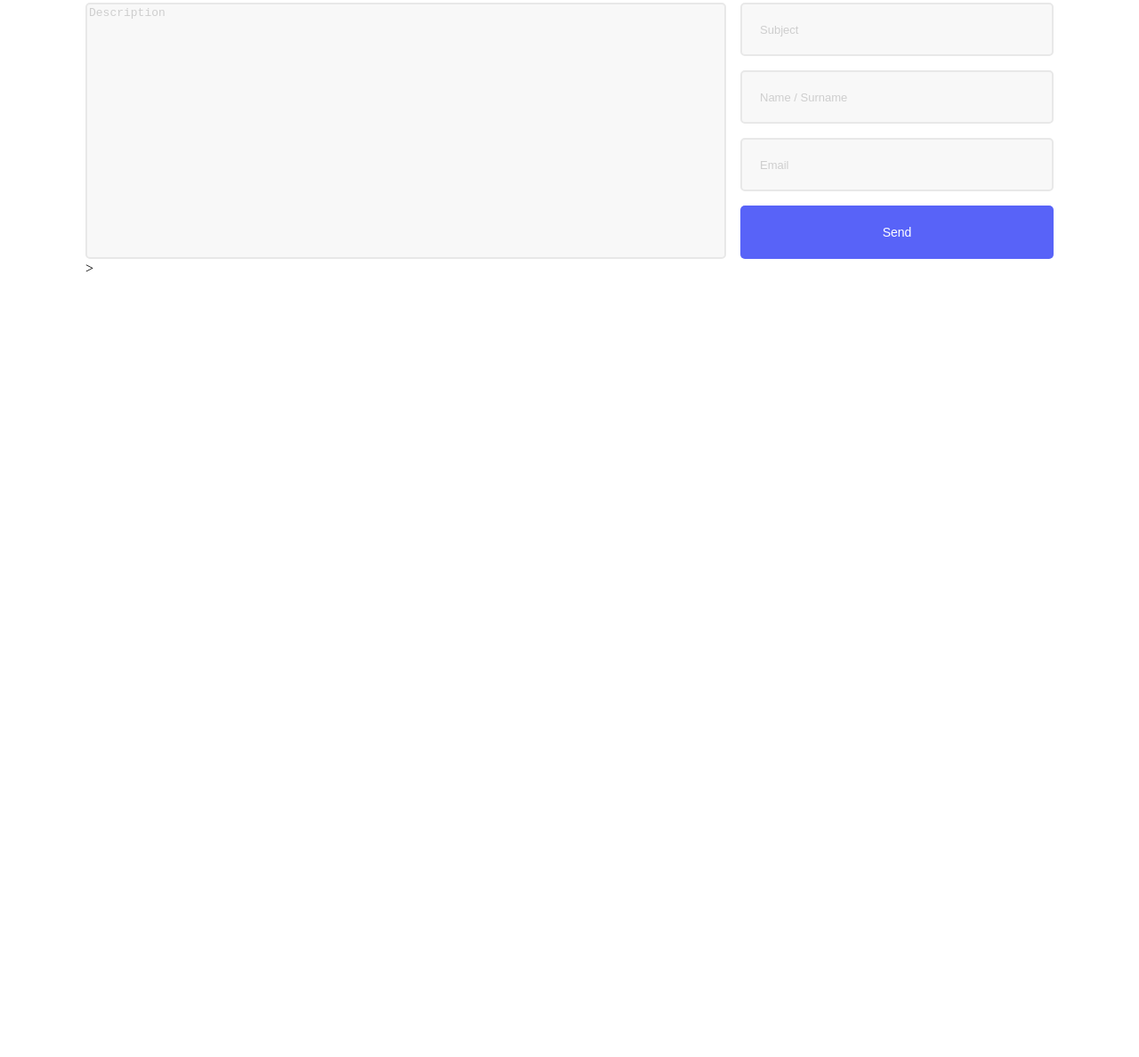
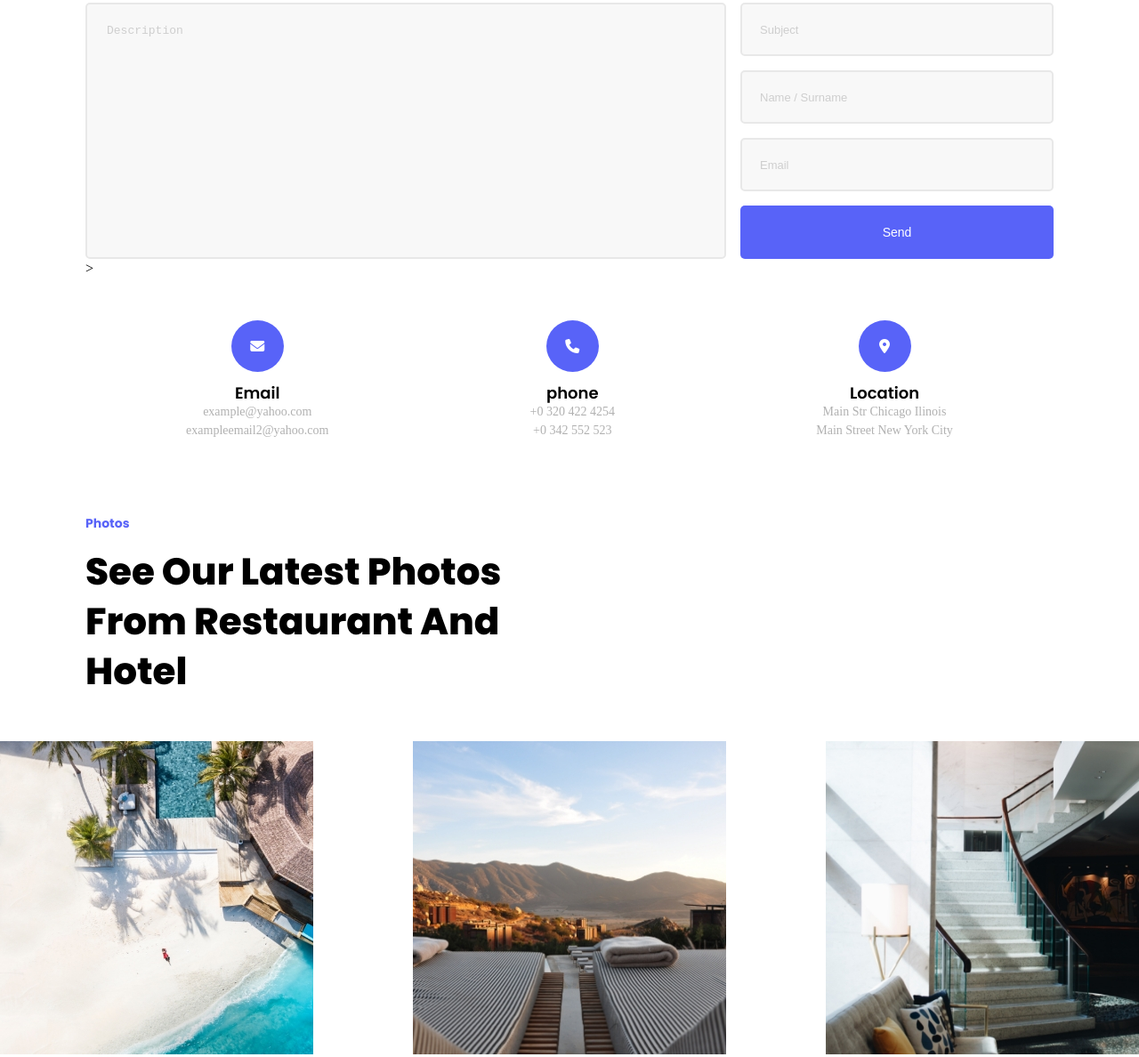
Before and after one commit to Janishi/Lesson-10, a plain HTML site: page index.html in a window 1280 px wide. Shown: the part 911-2099 px from the top of the page at 89% size. Before the commit the page ends 1221 px from the top, so only its background shows below. Drawn offline with Linux system fonts and the light colour scheme.

Commit message:
added two section

```diff
--- a/css/style.css
+++ b/css/style.css
@@ -153,10 +153,11 @@
 
 .forms-wrapper{
     max-width: 1088px;
-    /* width: 100px; */
+    width: 100%;
     margin: 0 auto;
     display: flex;
     justify-content: space-between;
+    margin-bottom: 50px;
 }
 .right-inputs{
     display: flex;
@@ -175,6 +176,8 @@
 .area::placeholder{
     color: #CECECE;
     font-size: 13px;
+    padding-top: 20px;
+    padding-left: 20px;
 }
 .input{
     width: 352px;
@@ -200,14 +203,66 @@
     font-size: 14px;
     text-transform: capitalize;
 }
-.button::after{
-    content:
-}
+
 .input[type="text"],
 .input[type="email"]{
     margin-bottom: 16px;
     padding-left: 20px;
     padding-top: 20px;
     padding-bottom: 20px;
+}
+
+/* three  blocks */
+.contact-blocks{
+    max-width: 1088px;
+    width: 100%;
+    margin: 0 auto;
+    display: flex;
+    justify-content: space-around;
+    margin-bottom: 90px;
+}
+.three-blocks{
+    width: 59px;
+    height: 58px;
+    border-radius: 50%;
+    background-color: #5863F8;
+    display: flex;
+    justify-content: center;
+    align-items: center;
+}
+.fa-solid{
+    color: #FFFFFF;
+}
+.all-blocks{
+    display: flex;
+    flex-direction: column;
+    align-items: center;
+}
+.h3{
+    font-family: 'Poppins semibold';
+    font-size: 18px;
+    color: #000000;
+    margin-top: 15px;
+    margin-bottom: 5px;
 
 }
+.all-blocks p{
+    color: #B1B1B1;
+    font-size: 14px;
+}
+.p-margin{
+    margin-bottom: 7px;
+}
+/* Second text */
+.second-text-p{
+    width: 565px;
+    line-height: 56px;
+}
+/* images */
+.images-wrapper{
+    max-width: 1366px;
+    width: 100%;
+    margin: 0 auto;
+    display: flex;
+    justify-content: space-between;
+}
--- a/index.html
+++ b/index.html
@@ -72,10 +72,62 @@
             </div>
         </div>
     </section>
+    <!-- three blocks -->
+    <section>
+        <div class="contact-blocks">
+            <div class="all-blocks">
+                <div class="three-blocks">
+                    <i class="fa-solid fa-envelope"></i>
+                </div>
+                <h3 class="h3">Email</h3>
+                <p class="p-margin">example@yahoo.com</p>
+                <p>exampleemail2@yahoo.com</p>
+            </div>
+            <div class="all-blocks">
+                <div class="three-blocks">
+                    <i class="fa-solid fa-phone"></i>
+                </div>
+                <h3 class="h3">phone</h3>
+                <p class="p-margin">+0 320 422 4254</p>
+                <p>+0 342 552 523</p>
+            </div>
+            <div class="all-blocks">
+                <div class="three-blocks">
+                    <i class="fa-solid fa-location-dot"></i>
+                </div>
+                <h3 class="h3">Location</h3>
+                <p class="p-margin">Main Str Chicago Ilinois</p>
+                <p>Main Street New York City</p>
+            </div>
+        </div>
+    </section>
+    <section class="section2-text">
+        <div class="section2-wrapper">
+            <h3 class="section2-text-h3">Photos</h3>
+            <p class="section2-p second-text-p">See our latest photos
+                from restaurant and hotel</p>
+        </div>
+    </section>
+    <!-- photos -->
+    <section>
+        <div class="images-wrapper">
+            <div>
+                <img src="images/image1.jpg" alt="image">
+            </div>
+            <div>
+                <img src="images/image2.jpg" alt="image">
+            </div>
+            <div>
+                <img src="images/image3.jpg" alt="image">
+            </div>
+        </div>
+    </section>
 
+    <!-- footer -->
+    <footer>
+        <div class="footer-wrapper">
 
-
-    <footer>
+        </div>
 
     </footer>
 
```
Also changed, not shown: images/image1.jpg (added), images/image2.jpg (added), images/image3.jpg (added).
